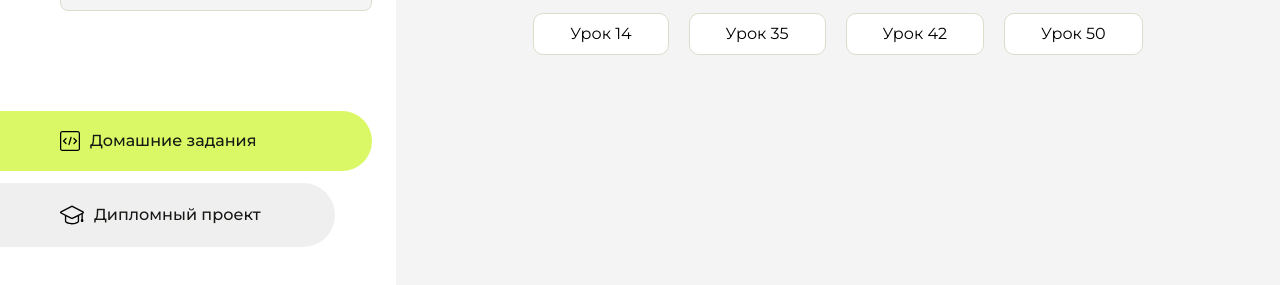
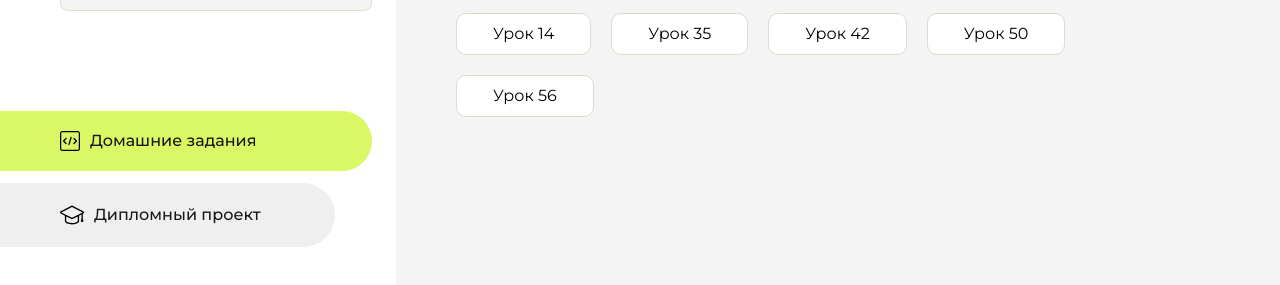
Before and after one commit to mimpi2/homework2, a plain HTML site: page index.html in a window 1280 px wide. Shown: the part 225-510 px from the top of the page. Drawn offline with Linux system fonts and the light colour scheme.

Commit message:
Update index.html

```diff
--- a/index.html
+++ b/index.html
@@ -104,6 +104,9 @@
                     <li class="content__list-item">
                         <a href="newhomework-4/article.html">Урок 50</a>
                     </li>
+                     <li class="content__list-item">
+                        <a href="newhomework-5/index.html">Урок 56</a>
+                    </li>
                 </ul>
             </div>
             <div class="content__block hidden" id="diplomBlock">
```
